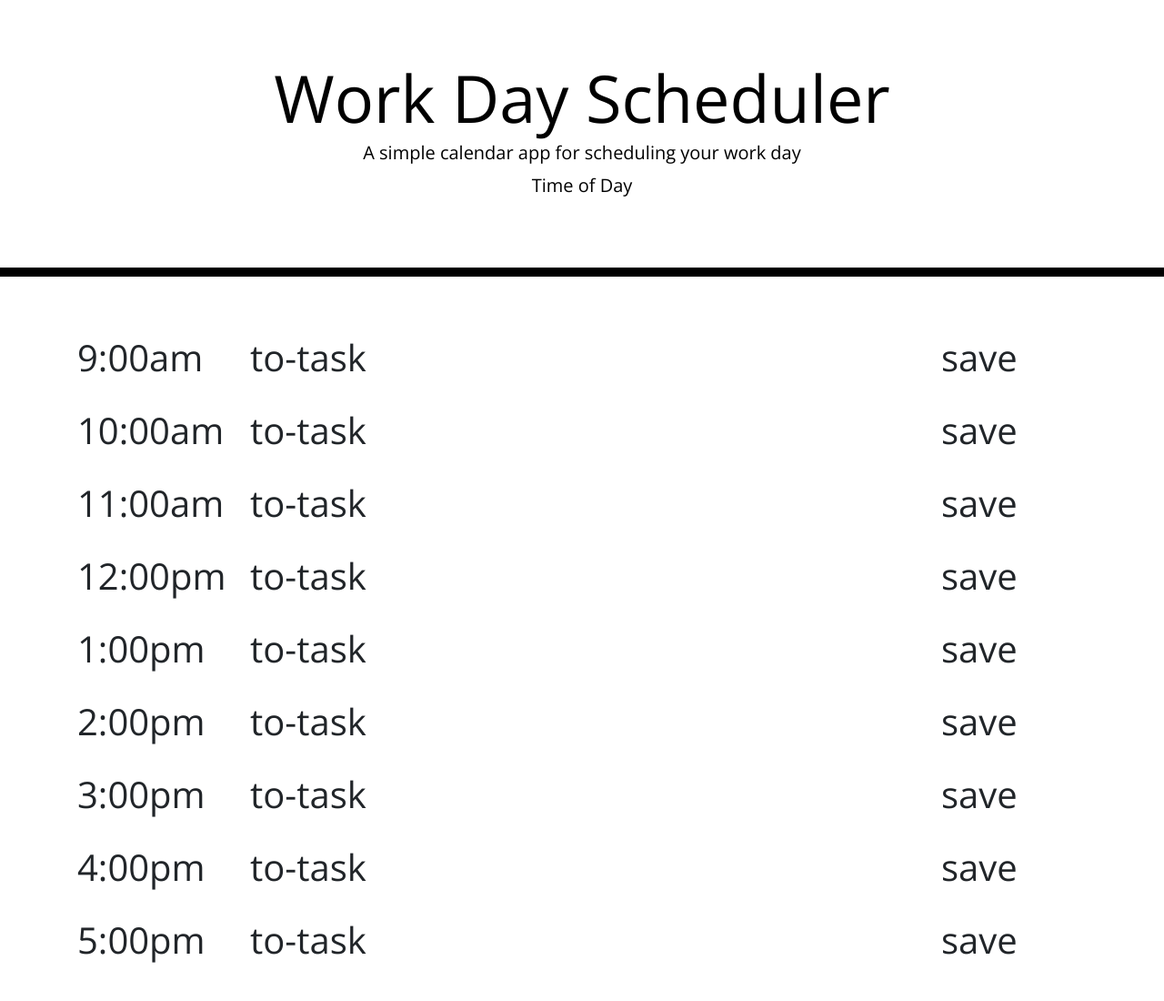
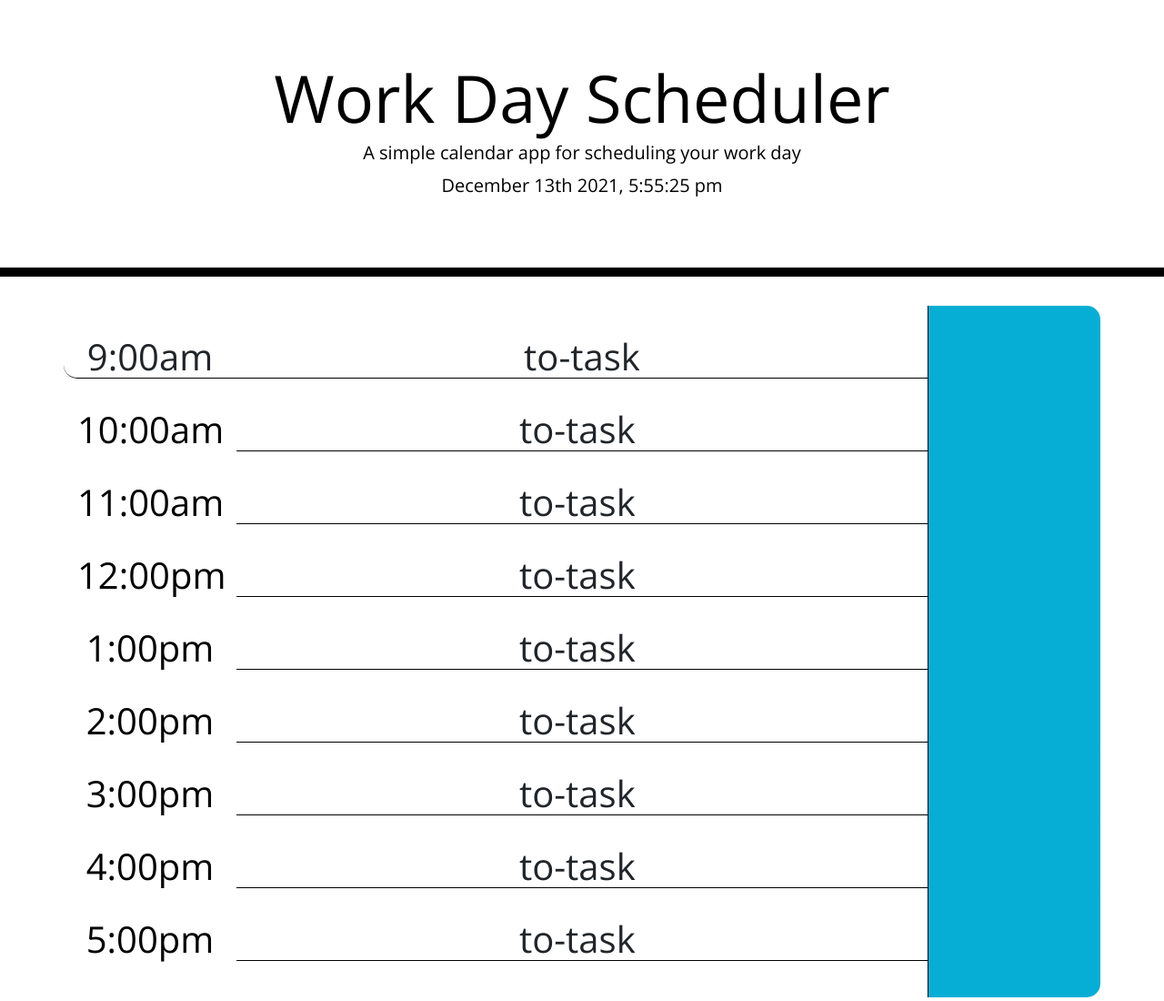
Before and after one commit to Sammychvz17/workday-schedule, a plain HTML site: page Develop/index.html in a window 1280 px wide. Shown: the whole page at 91% size. Drawn offline with nearby package versions, Linux system fonts and the light colour scheme; a web font is replaced by a local one.

Commit message:
added css and date with moment js

```diff
--- a/Develop/index.html
+++ b/Develop/index.html
@@ -18,6 +18,8 @@
       href="https://fonts.googleapis.com/css?family=Open+Sans&display=swap"
       rel="stylesheet"
     />
+    <link rel="stylesheet"
+    href="https://cdnjs.cloudflare.com/ajax/libs/open-iconic/1.1.1/font/css/open-iconic-bootstrap.min.css" />
     <link rel="stylesheet" href="style.css" />
     <title>Work Day Scheduler</title>
 
@@ -27,112 +29,113 @@
     <header class="jumbotron">
       <h1 class="display-3">Work Day Scheduler</h1>
       <p class="lead">A simple calendar app for scheduling your work day</p>
-      <p id="currentDay" class="lead">Time of Day</p>
+      <p id="currentDay" class="lead"></p>
     </header>
     <div class="container">
       <!-- Timeblocks go here -->
-      <div class="row">
-        <div class="col-2">
+      <div class="row time-block">
+        <div class="col-2 hero">
           <h1>9:00am</h1>
         </div>
-        <div class="col-8">
+        <div class="col-8 description">
           <h1>to-task</h1>
         </div>
-        <div class="col-2">
-          <h1>save</h1>
+        <div class="col-2 saveBtn">
+          <h1> <span class="oi oi-box"></span></h1>
         </div>
       </div>
-      <div class="row">
-        <div class="col-2">
+      <div class="row time-block">
+        <div class="col-2 hour">
           <h1>10:00am</h1>
         </div>
-        <div class="col-8">
+        <div class="col-8 description">
           <h1>to-task </h1>
         </div>
-        <div class="col-2">
-          <h1>save</h1>
+        <div class="col-2 saveBtn">
+          <h1> <span class="oi oi-box"></span></h1>
         </div>
       </div>
-      <div class="row">
-        <div class="col-2">
+      <div class="row time-block">
+        <div class="col-2 hour">
           <h1>11:00am</h1>
         </div>
-        <div class="col-8">
+        <div class="col-8 description">
           <h1>to-task </h1>
         </div>
-        <div class="col-2">
-          <h1>save</h1>
+        <div class="col-2 saveBtn">
+          <h1> <span class="oi oi-box"></span></h1>
         </div>
       </div>
-      <div class="row">
-        <div class="col-2">
+      <div class="row time-block">
+        <div class="col-2 hour">
           <h1>12:00pm</h1>
         </div>
-        <div class="col-8">
+        <div class="col-8 description">
           <h1>to-task </h1>
         </div>
-        <div class="col-2">
-          <h1>save</h1>
+        <div class="col-2 saveBtn">
+          <h1> <span class="oi oi-box"></span></h1>
         </div>
       </div>
-      <div class="row">
-        <div class="col-2">
+      <div class="row time-block">
+        <div class="col-2 hour">
           <h1>1:00pm</h1>
         </div>
-        <div class="col-8">
+        <div class="col-8 description">
           <h1>to-task </h1>
         </div>
-        <div class="col-2">
-          <h1>save</h1>
+        <div class="col-2 saveBtn">
+          <h1> <span class="oi oi-box"></span></h1>
         </div>
       </div>
-      <div class="row">
-        <div class="col-2">
+      <div class="row time-block">
+        <div class="col-2 hour">
           <h1>2:00pm</h1>
         </div>
-        <div class="col-8">
+        <div class="col-8 description">
           <h1>to-task </h1>
         </div>
-        <div class="col-2">
-          <h1>save</h1>
+        <div class="col-2 saveBtn">
+          <h1><span class="oi oi-box"></span></h1>
         </div>
       </div>
-      <div class="row">
-        <div class="col-2">
+      <div class="row time-block">
+        <div class="col-2 hour">
           <h1>3:00pm</h1>
         </div>
-        <div class="col-8">
+        <div class="col-8 description">
           <h1>to-task </h1>
         </div>
-        <div class="col-2">
-          <h1>save</h1>
+        <div class="col-2 saveBtn">
+          <h1><span class="oi oi-box"></span></h1>
         </div>
       </div>
-      <div class="row">
-        <div class="col-2">
+      <div class="row time-block">
+        <div class="col-2 hour">
           <h1>4:00pm</h1>
         </div>
-        <div class="col-8">
+        <div class="col-8 description">
           <h1>to-task </h1>
         </div>
-        <div class="col-2">
-          <h1>save</h1>
+        <div class="col-2 saveBtn">
+          <h1><span class="oi oi-box"></span></h1>
         </div>
       </div>
-      <div class="row">
-        <div class="col-2">
+      <div class="row time-block">
+        <div class="col-2 hour">
           <h1>5:00pm</h1>
         </div>
-        <div class="col-8">
+        <div class="col-8 description">
           <h1>to-task </h1>
         </div>
-        <div class="col-2">
-          <h1>save</h1>
+        <div class="col-2 saveBtn">
+          <h1><span class="oi oi-box"></span></h1>
         </div>
       </div>
     </div>
 
     <script src="https://code.jquery.com/jquery-3.4.1.min.js"></script>
     <script src="https://cdnjs.cloudflare.com/ajax/libs/moment.js/2.24.0/moment.min.js"></script>
+    <script src="./script.js"></script>
   </body>
 </html>
--- /dev/null
+++ b/Develop/script.js
@@ -0,0 +1,8 @@
+var currentDate = $('#currentDay');
+
+
+ currentDate = moment().format("MMMM Do YYYY, h:mm:ss a");
+
+console.log(currentDate);
+
+document.getElementById("currentDay").innerHTML = currentDate;
--- a/Develop/style.css
+++ b/Develop/style.css
@@ -28,19 +28,23 @@ textarea{
 .time-block{
   text-align: center;
   border-radius: 15px;
+
+
+
 }
 
 .row {
   white-space: pre-wrap;
   height: 80px;
-  border-top: 1px solid white;;
+
+  justify-content: space-between;
+  border-bottom: 1px solid black;
 }
 
 .hour {
   background-color: #ffffff;
   color: #000000;
-  border-top: 1px dashed #000000;
-}
+}ß
 
 .past {
   background-color: #d3d3d3;
@@ -65,7 +69,9 @@ textarea{
   color: white;
 }
 
-.saveBtn i:hover {
+
+.saveBtn:hover {
   font-size: 20px;
   transition: all .3s ease-in-out;
+  color: #ff6961;
 }
```
